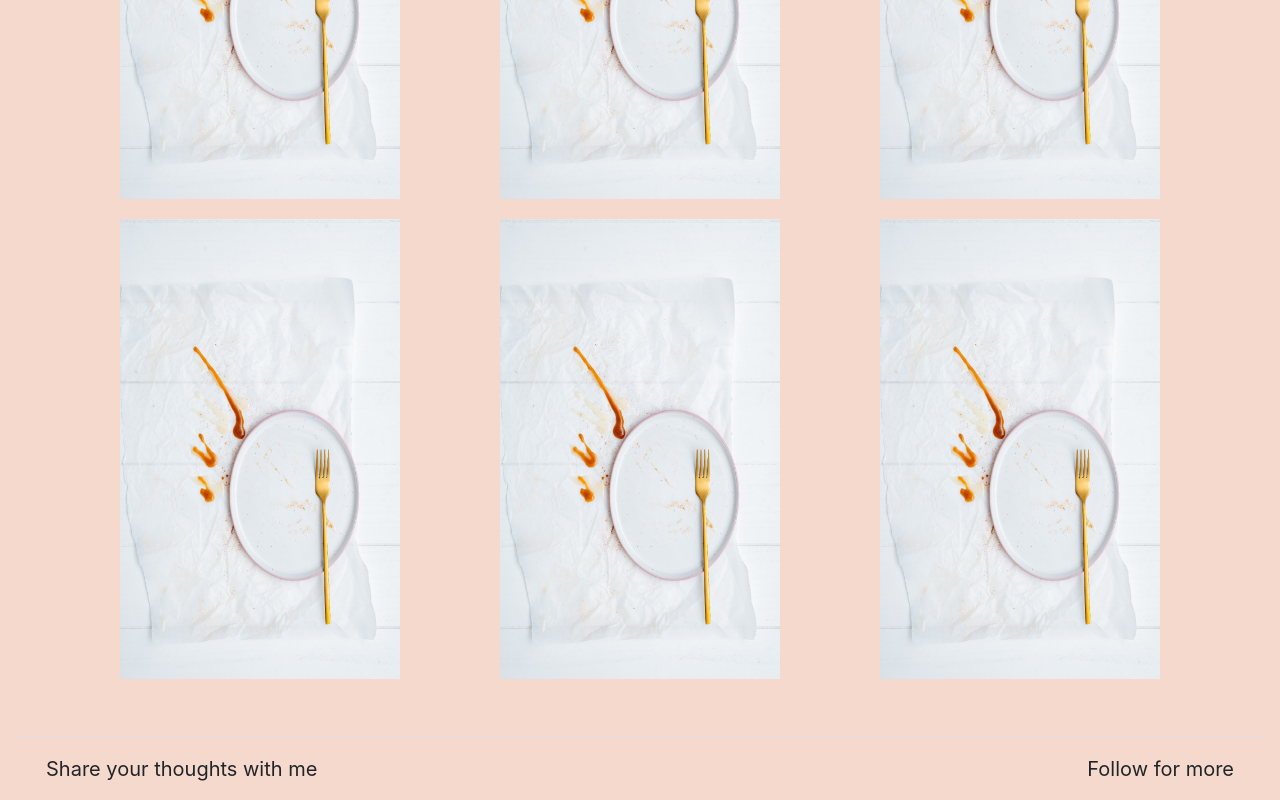
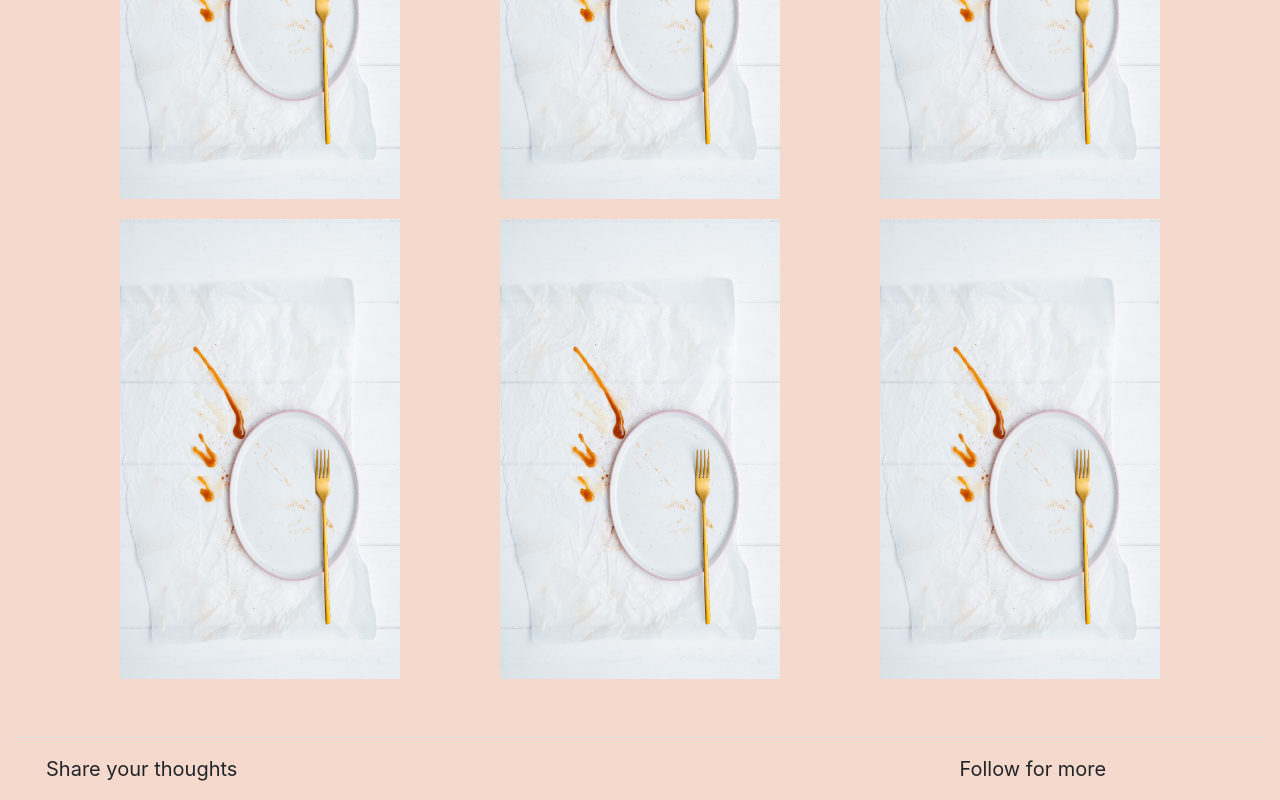
Before and after one commit to LauraGwendolynBurch/portfolio_react, a React (Create React App) app in the folder portfolio-react/: page /portfolio in a window 1280 px wide. Shown: the part 470-1270 px from the top of the page. Built offline with nearby package versions, Linux system fonts and the light colour scheme.

Commit message:
fixed footer formating

```diff
--- a/portfolio-react/src/components/Footer.js
+++ b/portfolio-react/src/components/Footer.js
@@ -12,9 +12,9 @@ function Footer() {
             <Container fluid={true}>
                 <Row className="border-top justify-content-between p-3">
                     <Col className="p-o" md={3} sm={12}>
-                    <a className='text-link' href="mailto:lauraburch.lb@gmail.com">Share your thoughts with me</a>
+                    <a className='text-link' href="mailto:lauraburch.lb@gmail.com">Share your thoughts</a>
                     </Col>
-                    <Col className="padding-0 d-flex justify-content-end" md={3}>
+                    <Col className="padding-0  justify-content-end" md={3} sm={12}>
                     <a className='text-link' href="https://github.com/LauraGwendolynBurch/">Follow for more</a>
                     </Col>
                 </Row>
--- a/portfolio-react/src/pages/ContactPage.js
+++ b/portfolio-react/src/pages/ContactPage.js
@@ -15,11 +15,11 @@ class ContactPage extends React.Component {
                 <Content>
                     <Container fluid={true}>
                         <Row className="border-top justify-content-between p-3">
-                            <a className='text-link' href="mailto:lauraburch.lb@gmail.com" target="blank">Email</a>
-                            <a className='text-link' href="https://github.com/LauraGwendolynBurch/" target="blank">Github</a>
-                            <a className='text-link' href="https://www.linkedin.com/in/laura-gwendolyn-burch-7b1663b1/" target="blank">Linkedin</a>
+                            <a className='text-link' href="mailto:lauraburch.lb@gmail.com" target="blank"  rel="noopener noreferrer">Email</a>
+                            <a className='text-link' href="https://github.com/LauraGwendolynBurch/" target="blank"  rel="noopener noreferrer">Github</a>
+                            <a className='text-link' href="https://www.linkedin.com/in/laura-gwendolyn-burch-7b1663b1/" target="blank"  rel="noopener noreferrer">Linkedin</a>
                         </Row>
-                        <ContactImage fluid={true} />
+                        <ContactImage />
                     </Container>
                 </Content>
             </div>
```
